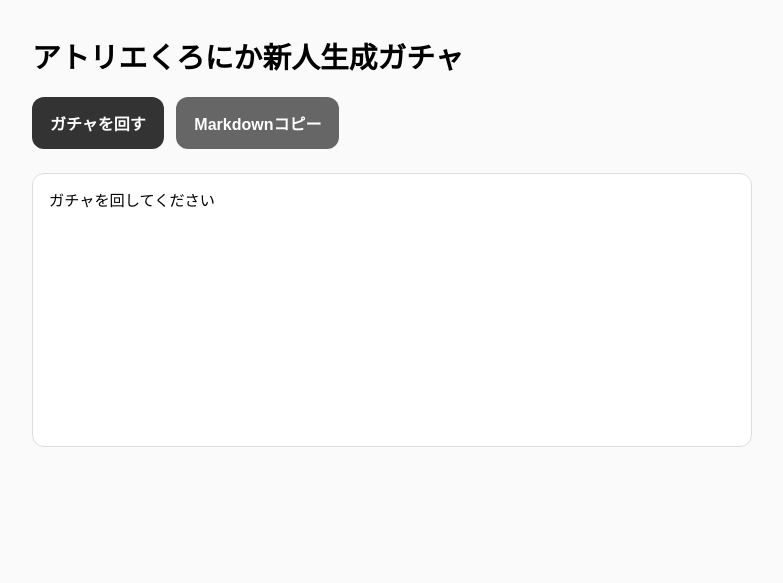
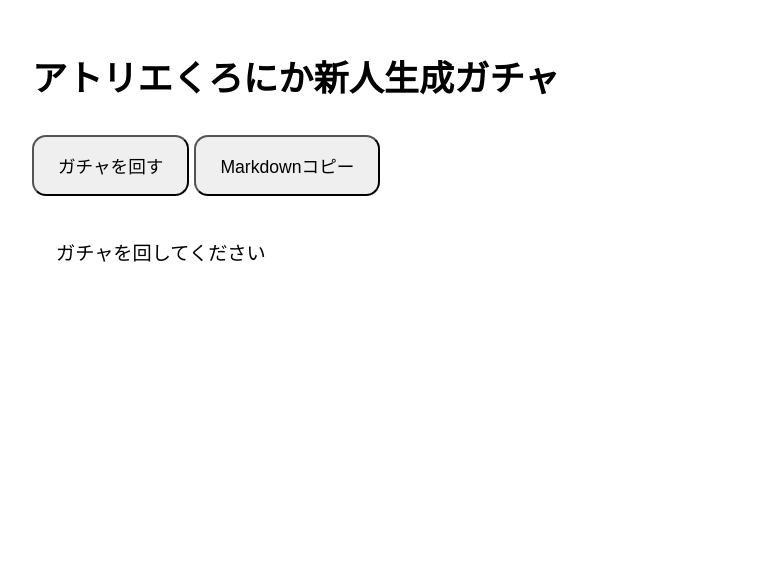
Before and after one commit to kagefmie-I/atelier-chronica-generator, a plain HTML site: page index.html in a window 1280 px wide. Shown: the whole page, without its empty margins (248-1031 px from the left). Drawn offline with Linux system fonts and the light colour scheme.

Commit message:
文字をデカくする

```diff
--- a/style.css
+++ b/style.css
@@ -1,63 +1,31 @@
 body {
     max-width: 720px;
     margin: 0 auto;
-    padding: 16px;
-    font-family:
-        -apple-system,
-        BlinkMacSystemFont,
-        "Hiragino Sans",
-        "Yu Gothic",
-        sans-serif;
-    line-height: 1.6;
-    background: #fafafa;
+    padding: 24px;
+    font-size: 20px;
+    line-height: 1.8;
 }
 
 h1 {
-    font-size: 1.8rem;
-    margin-bottom: 1rem;
+    font-size: 2.2rem;
+    margin-bottom: 1.5rem;
 }
 
 button {
-    appearance: none;
-    border: none;
-    border-radius: 12px;
-
-    padding: 14px 18px;
-    margin-right: 8px;
-    margin-bottom: 8px;
-
-    font-size: 1rem;
-    font-weight: 600;
-
-    cursor: pointer;
-
-    background: #333;
-    color: white;
-}
-
-button:hover {
-    opacity: 0.9;
-}
-
-#copyButton {
-    background: #666;
+    font-size: 1.1rem;
+    padding: 16px 24px;
+    border-radius: 14px;
 }
 
 #result {
     margin-top: 1rem;
 
-    padding: 16px;
+    padding: 24px;
 
-    border: 1px solid #ddd;
-    border-radius: 12px;
+    font-size: 1.2rem;
+    line-height: 2;
 
-    background: white;
+    border-radius: 14px;
 
-    white-space: pre-wrap;
-    word-break: break-word;
-
-    min-height: 240px;
-
-    font-size: 0.95rem;
-    line-height: 1.7;
+    min-height: 320px;
 }
```
